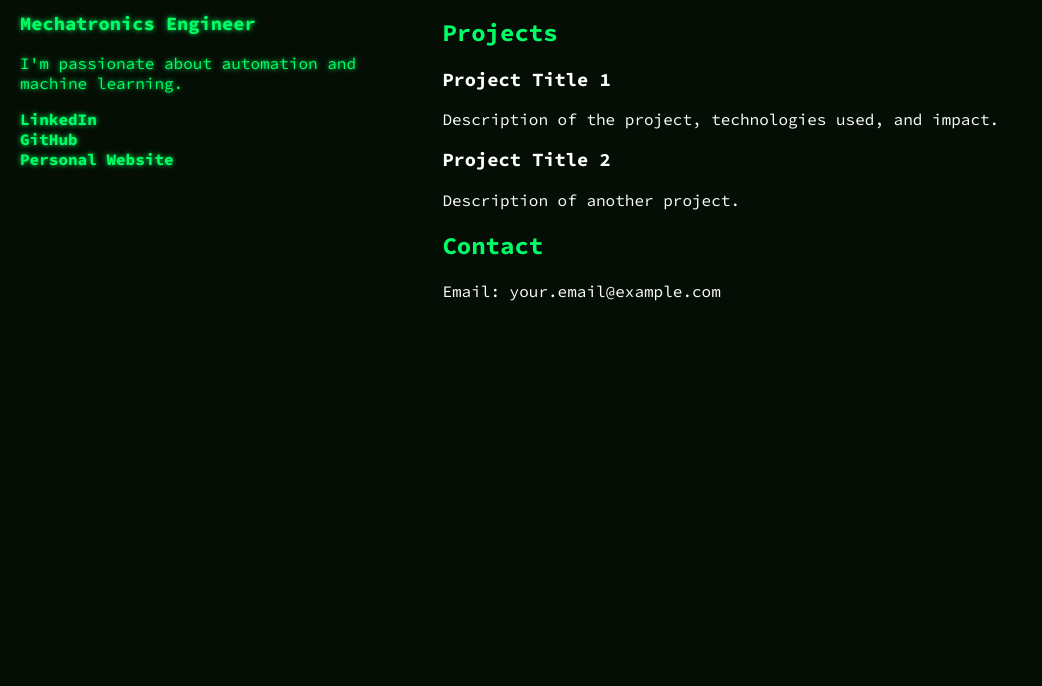
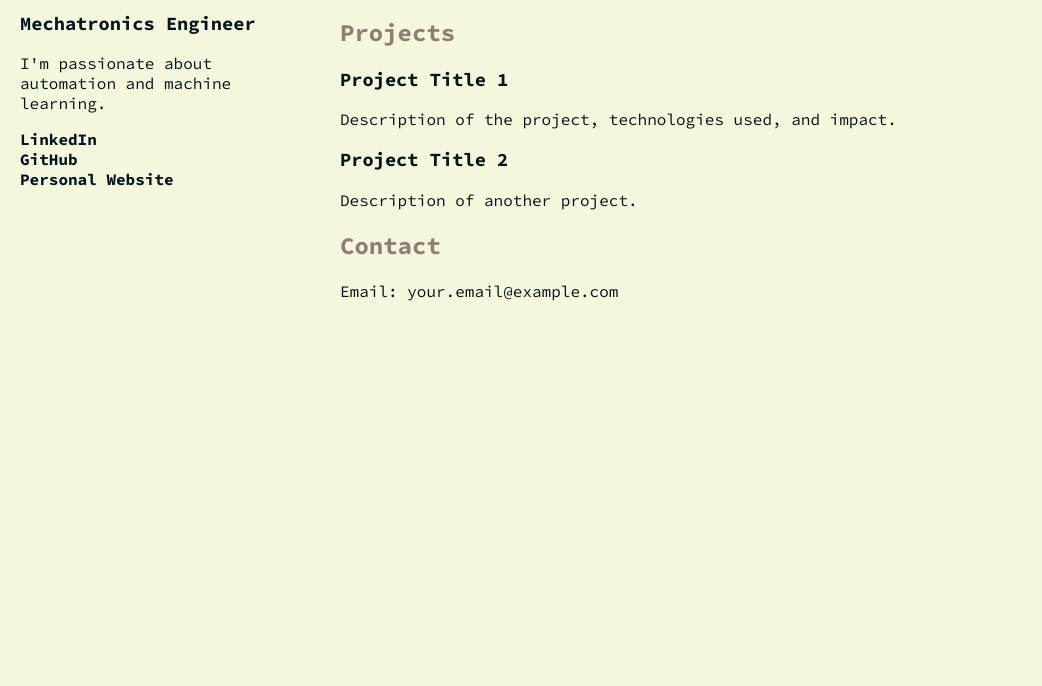
Before and after one commit to Khu-source/khu-source.github.io, a plain HTML site: page index.html in a window 1280 px wide. Shown: the part 114-800 px from the top of the page, without its empty margins (0-1042 px from the left). Drawn offline with Linux system fonts and the light colour scheme.

Commit message:
Updating colours

```diff
--- a/style.css
+++ b/style.css
@@ -1,48 +1,50 @@
 @import url('https://fonts.googleapis.com/css2?family=Source+Code+Pro:wght@400;700&display=swap');
+
+:root {
+    --rich-black: #01161e;
+    --reseda-green: #667761;
+    --beige: #f5f7dc;
+    --cinereous: #917c78;
+    --rosy-brown: #b79492;
+}
 
 body {
     display: flex;
     margin: 0;
     height: 100vh;
-    font-family: 'Source Code Pro', monospace; /* Techy coding font */
-    background-color: #050e05; /* Super dark green */
-    color: #fff;
+    font-family: 'Source Code Pro', monospace;
+    background-color: var(--beige);
+    color: var(--rich-black);
     position: relative;
     overflow: hidden;
-    cursor: auto; /* Ensure the mouse pointer is visible */
 }
 
-.left-panel, .right-panel {
-    background-color: #050e05; /* Same background for both */
-    color: #fff;
+.left-panel {
+    width: 25%;
+    position: fixed;
+    height: 100vh;
+    padding: 20px;
+    background-color: var(--beige);
+    color: var(--rich-black);
     box-sizing: border-box;
 }
 
-.left-panel {
-    width: 33%; /* Adjusted for better responsiveness */
-    position: fixed;
-    height: 100vh;
+.right-panel {
+    margin-left: 25%;
+    width: 75%;
     padding: 20px;
-    color: #00ff66; /* Subtle green */
-    text-shadow: 0px 0px 5px #00ff66;
-}
-
-.right-panel {
-    margin-left: 33%; /* Matches left-panel width */
-    width: 67%;
-    padding: 20px;
-    background-color: #050e05; /* Same background */
-    color: #fff;
+    background-color: var(--beige);
+    color: var(--rich-black);
     overflow-y: auto;
+    box-sizing: border-box;
 }
 
 .left-panel h1 {
     font-size: 2em;
-    color: #00ff66; /* Subtle glowing green */
-    text-shadow: 0px 0px 2px #00ff66;
+    color: var(--rich-black);
     overflow: hidden;
     white-space: nowrap;
-    border-right: 2px solid #00ff66;
+    border-right: 2px solid var(--cinereous);
     animation: typing 3s steps(12, end) infinite alternate, blink 0.7s steps(2, start) infinite;
     display: inline-block;
     width: fit-content;
@@ -63,65 +65,27 @@ body {
 }
 
 .left-panel ul li a {
-    color: #00ff66; /* Subtle glowing green links */
+    color: var(--rich-black);
     text-decoration: none;
     font-weight: bold;
-    transition: color 0.3s ease-in-out, text-shadow 0.3s ease-in-out;
+    transition: color 0.3s ease-in-out;
 }
 
 .left-panel ul li a:hover {
-    color: #ffcc00; /* Complementary yellow */
-    text-shadow: 0px 0px 5px #ffcc00;
+    color: var(--cinereous);
 }
 
 .right-panel h2 {
-    color: #00ff66; /* Green for contrast */
+    color: var(--cinereous);
 }
 
 .right-panel a {
-    color: #00ff66; /* Green for readability */
+    color: var(--rich-black);
     text-decoration: none;
     font-weight: bold;
     transition: color 0.3s ease-in-out;
 }
 
 .right-panel a:hover {
-    color: #ffcc00; /* Complementary yellow */
+    color: var(--cinereous);
 }
-
-/* Mouse Glow Effect */
-.glow-effect {
-    position: absolute;
-    width: 300px;  /* Increased size for larger diameter */
-    height: 300px;  /* Increased size for larger diameter */
-    background: radial-gradient(circle, rgba(0, 255, 102, 0.55) 10%, rgba(0, 255, 102, 0) 50%); /* Softer glow with less intensity */
-    pointer-events: none;
-    border-radius: 50%;
-    transform: translate(-50%, -50%);
-    transition: transform 0.05s ease-out;
-}
-
-body {
-    --x: 0;
-    --y: 0;
-}
-
-/* Position the glow effect at mouse coordinates */
-body::before {
-    content: '';
-    position: absolute;
-    width: 500px;  /* Increased size for larger diameter */
-    height: 500px;  /* Increased size for larger diameter */
-    background: radial-gradient(circle, rgba(0, 255, 102, 0.05) 10%, rgba(0, 255, 102, 0) 50%); /* Softer glow with less intensity */
-    pointer-events: none;
-    border-radius: 50%;
-    transform: translate(-50%, -50%);
-    left: var(--x);
-    top: var(--y);
-}
-
-
-body::before {
-    left: var(--x);
-    top: var(--y);
-}
```
